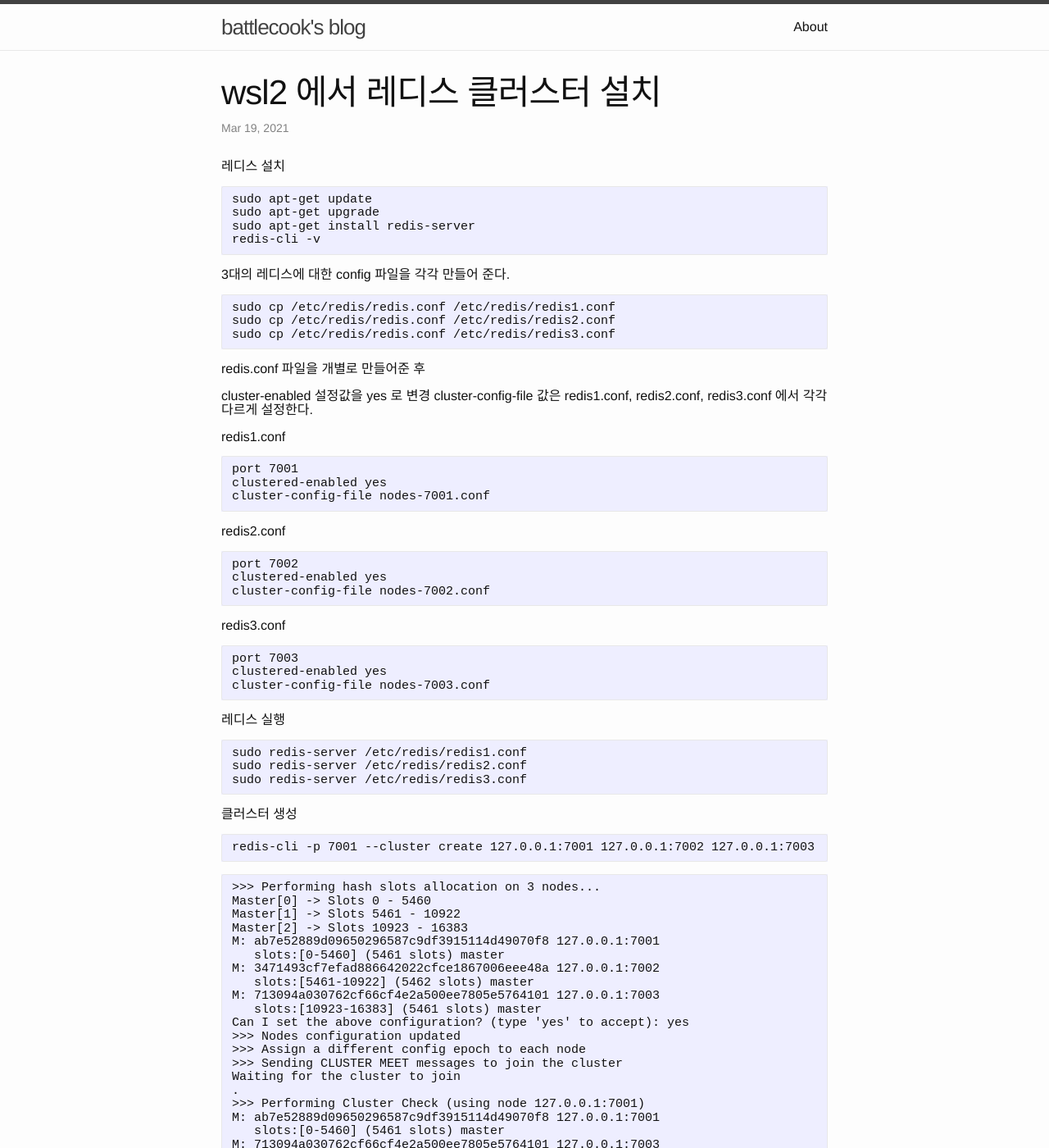
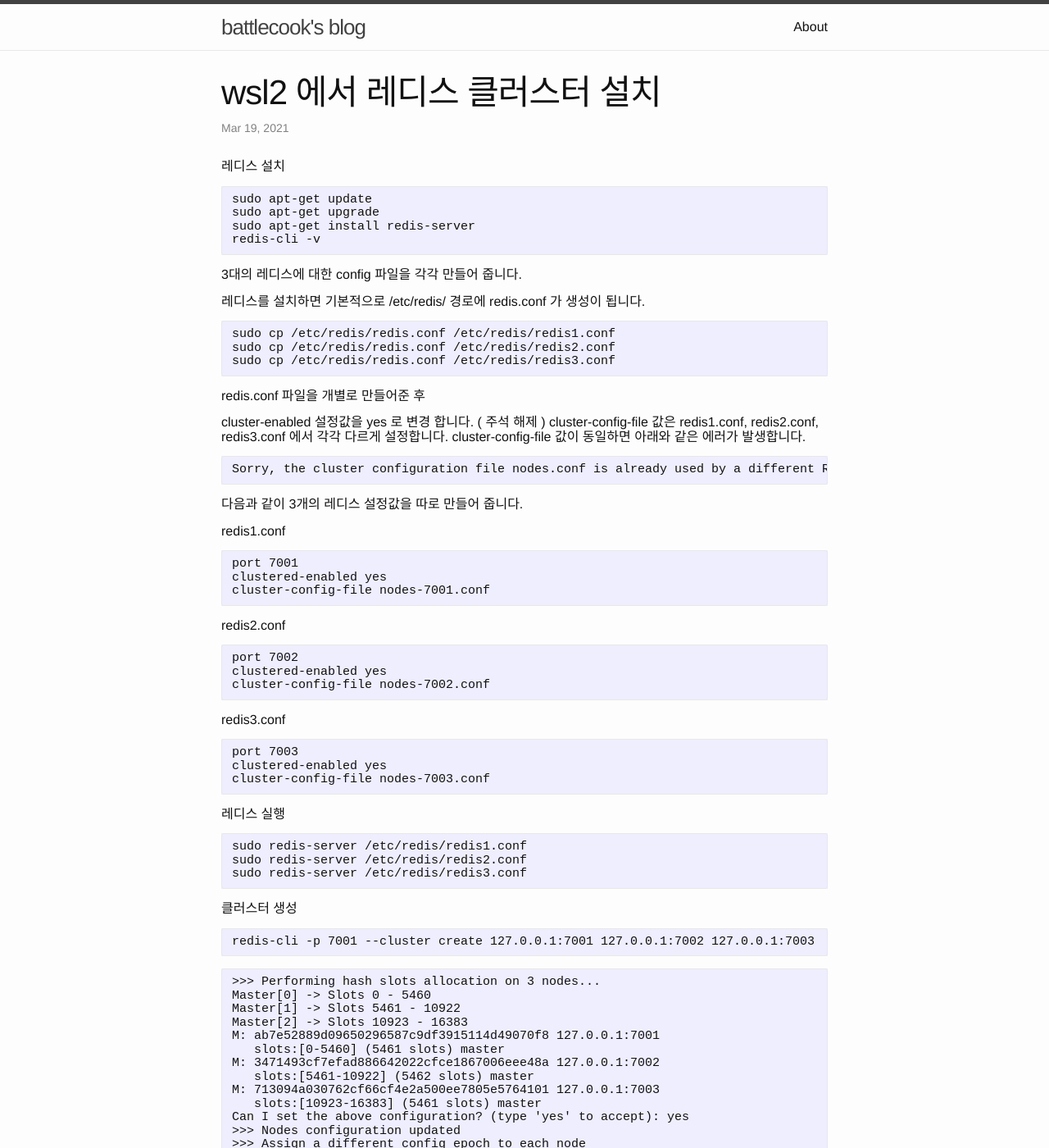
Before and after one commit to battlecook/battlecook.github.io, a Jekyll site: the page built from _posts/2021-03-19-redis-cluster-in-wsl2.md, in a window 1280 px wide and 1400 px high. Shown: the whole window at 82% size. Built offline with Jekyll 4.4.1, drawn with Linux system fonts in a browser that asks for light colours; comment, search, counter and statistics services are not loaded; some of the changed text lies outside the part shown.

Commit message:
cluster-config-file 설정값 내용 추가

````diff
--- a/_posts/2021-03-19-redis-cluster-in-wsl2.md
+++ b/_posts/2021-03-19-redis-cluster-in-wsl2.md
@@ -13,7 +13,9 @@ sudo apt-get install redis-server
 redis-cli -v
 ```
 
-3대의 레디스에 대한 config 파일을 각각 만들어 준다.
+3대의 레디스에 대한 config 파일을 각각 만들어 줍니다.
+
+레디스를 설치하면 기본적으로 /etc/redis/ 경로에 redis.conf 가 생성이 됩니다.
 
 ```
 sudo cp /etc/redis/redis.conf /etc/redis/redis1.conf
@@ -23,8 +25,15 @@ sudo cp /etc/redis/redis.conf /etc/redis/redis3.conf
 
 redis.conf 파일을 개별로 만들어준 후
 
-cluster-enabled 설정값을 yes 로 변경
-cluster-config-file 값은 redis1.conf, redis2.conf, redis3.conf 에서 각각 다르게 설정한다.
+cluster-enabled 설정값을 yes 로 변경 합니다. ( 주석 해제 )
+cluster-config-file 값은 redis1.conf, redis2.conf, redis3.conf 에서 각각 다르게 설정합니다.
+cluster-config-file 값이 동일하면 아래와 같은 에러가 발생합니다.
+
+```
+Sorry, the cluster configuration file nodes.conf is already used by a different Redis Cluster node. Please make sure that different nodes use different cluster configuration files.
+```
+
+다음과 같이 3개의 레디스 설정값을 따로 만들어 줍니다.
 
 redis1.conf
 
@@ -92,7 +101,7 @@ M: 3471493cf7efad886642022cfce1867006eee48a 127.0.0.1:7002
 [OK] All nodes agree about slots configuration.
 ```
 
-레디스 클러스터 golang 예제 코드
+레디스 클러스터 테스트 golang 예제 코드
 
 ```go
 package main
````
